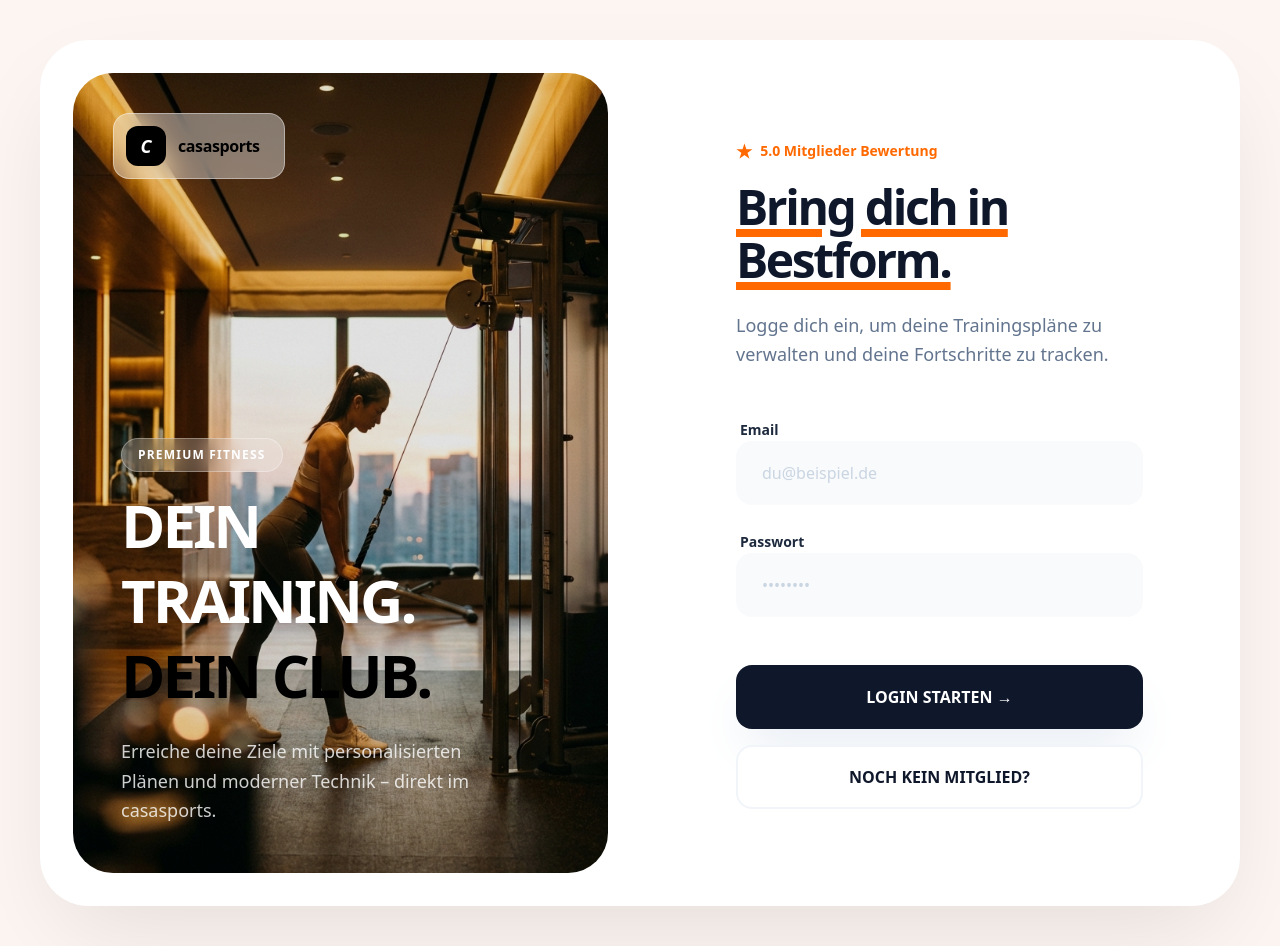
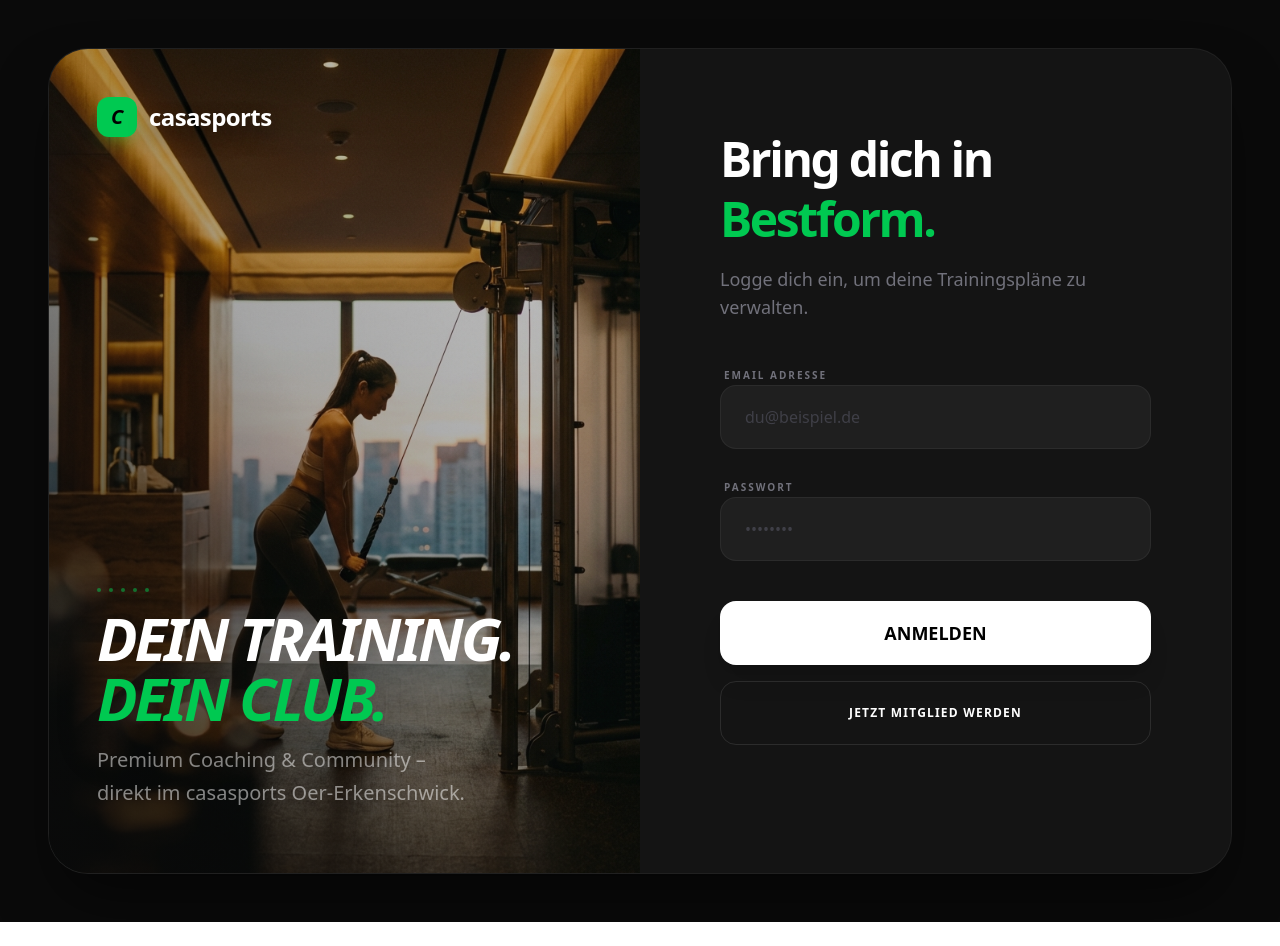
Before and after one commit to rhentschel/casasports-fitness, a Next.js app: page /login in a window 1280 px wide. After the commit the page ends 922 px from the top, so only its background shows below. Built offline with nearby package versions, Linux system fonts and the light colour scheme.

Commit message:
UI: Reverted to premium dark login design with updated CTA and casasports branding

```diff
--- a/app/login/page.tsx
+++ b/app/login/page.tsx
@@ -8,73 +8,62 @@ export default async function LoginPage(props: {
     const isVerifyMode = searchParams.verify === 'true';
 
     return (
-        <div className="min-h-screen bg-[#fcf5f1] flex items-center justify-center p-4 md:p-10 font-sans">
-            <div className="max-w-[1400px] w-full min-h-[85vh] grid grid-cols-1 lg:grid-cols-2 bg-white rounded-[48px] overflow-hidden shadow-[0_40px_100px_-20px_rgba(0,0,0,0.1)] border border-white">
+        <div className="min-h-screen bg-[#0a0a0a] flex items-center justify-center p-0 md:p-6 lg:p-12 font-sans text-white">
+            <div className="max-w-[1200px] w-full min-h-[750px] grid grid-cols-1 md:grid-cols-2 bg-[#141414] border border-white/5 md:rounded-[40px] overflow-hidden shadow-[0_32px_64px_-16px_rgba(0,0,0,0.6)]">
 
-                {/* Left Side: Premium Image Layout */}
-                <div className="hidden lg:block relative p-8">
-                    <div className="relative h-full w-full rounded-[40px] overflow-hidden group">
+                {/* Left Side: Hero Image */}
+                <div className="hidden md:block relative overflow-hidden group">
                     <img
                         src="/login_hero_fitness.png"
                         alt="casasports Fitness"
-                          className="absolute inset-0 w-full h-full object-cover transition-transform duration-1000 group-hover:scale-105"
+                        className="absolute inset-0 w-full h-full object-cover transition-transform duration-1000 group-hover:scale-110 opacity-80"
                     />
-                        <div className="absolute inset-0 bg-black/10" />
+                    <div className="absolute inset-0 bg-gradient-to-tr from-[#0a0a0a]/90 via-[#0a0a0a]/20 to-transparent" />
 
-                        {/* Branding / Badge Area */}
-                        <div className="absolute top-10 left-10">
-                            <div className="flex items-center gap-3 backdrop-blur-md bg-white/40 p-3 pr-6 rounded-2xl border border-white/40">
-                                <div className="w-10 h-10 bg-black rounded-xl flex items-center justify-center">
-                                    <span className="text-white font-bold italic text-lg">C</span>
+                    {/* Branding overlay */}
+                    <div className="absolute top-12 left-12">
+                        <div className="flex items-center gap-3 mb-8">
+                            <div className="w-10 h-10 bg-green-500 rounded-xl flex items-center justify-center shadow-lg shadow-green-500/20">
+                                <span className="text-black font-black text-xl italic leading-none">C</span>
                             </div>
-                                <span className="text-black font-bold tracking-tight">casasports</span>
+                            <span className="text-white font-bold text-2xl tracking-tight text-shadow-xl">casasports</span>
                         </div>
                     </div>
 
-                        {/* Motivational Overlay from Image */}
-                        <div className="absolute bottom-12 left-12 right-12 text-white">
-                            <div className="inline-block px-4 py-2 bg-white/20 backdrop-blur-md rounded-full border border-white/30 text-xs font-bold uppercase tracking-widest mb-4">
-                                Premium Fitness
+                    <div className="absolute bottom-16 left-12 right-12 space-y-4">
+                        <div className="flex gap-2">
+                            {[1, 2, 3, 4, 5].map(i => <div key={i} className="w-1 h-1 rounded-full bg-green-500/50" />)}
                         </div>
-                            <h2 className="text-6xl font-black leading-tight tracking-tighter mb-6">
-                                DEIN TRAINING. <br/> <span className="text-black">DEIN CLUB.</span>
+                        <h2 className="text-6xl font-black text-white leading-[1.0] tracking-tighter uppercase italic drop-shadow-2xl">
+                            DEIN TRAINING. <br />
+                            <span className="text-green-500 italic">DEIN CLUB.</span>
                         </h2>
-                            <p className="text-white/80 text-lg max-w-sm leading-relaxed font-medium">
-                                Erreiche deine Ziele mit personalisierten Plänen und moderner Technik – direkt im casasports.
+                        <p className="text-white/50 text-xl max-w-sm font-medium leading-relaxed">
+                            Premium Coaching & Community – direkt im casasports Oer-Erkenschwick.
                         </p>
                     </div>
                 </div>
+
+                {/* Right Side: Form Content */}
+                <div className="relative p-10 md:p-20 flex flex-col justify-center bg-zinc-900/10">
+                    <div className="mb-12">
+                        <div className="md:hidden flex items-center gap-2 mb-8 text-shadow-xl">
+                            <div className="w-8 h-8 bg-green-500 rounded-lg flex items-center justify-center">
+                                <span className="text-black font-black italic">C</span>
                             </div>
-
-                {/* Right Side: Clean Form */}
-                <div className="p-10 md:p-24 flex flex-col justify-center bg-white">
-                    <div className="max-w-md mx-auto w-full">
-                        <div className="flex items-center gap-2 mb-10 lg:hidden">
-                            <div className="w-8 h-8 bg-black rounded-lg flex items-center justify-center">
-                                <span className="text-white font-black text-xs">C</span>
-                            </div>
-                            <span className="font-bold text-xl uppercase tracking-tighter">casasports</span>
+                            <span className="text-white font-bold text-lg uppercase tracking-tight">casasports</span>
                         </div>
 
                         {!isVerifyMode ? (
                             <>
-                                <div className="mb-12">
-                                    <div className="text-orange-500 font-bold text-sm mb-4 flex items-center gap-2">
-                                        <span className="text-lg">★</span> 5.0 Mitglieder Bewertung
-                                    </div>
-                                    <h1 className="text-5xl font-black text-slate-900 leading-[1.1] tracking-tighter mb-6 underline decoration-orange-500 decoration-8 underline-offset-4">
-                                        Bring dich in <br /> Bestform.
-                                    </h1>
-                                    <p className="text-slate-500 text-lg leading-relaxed">
-                                        Logge dich ein, um deine Trainingspläne zu verwalten und deine Fortschritte zu tracken.
-                                    </p>
-                                </div>
+                                <h1 className="text-5xl font-black text-white tracking-tighter mb-4 leading-tight">Bring dich in <br/><span className="text-green-500">Bestform.</span></h1>
+                                <p className="text-zinc-500 text-lg font-medium">Logge dich ein, um deine Trainingspläne zu verwalten.</p>
 
-                                <form className="space-y-6">
+                                <form className="space-y-6 mt-10">
                                     <div className="space-y-2">
-                                        <label className="text-sm font-bold text-slate-800 ml-1" htmlFor="email">Email</label>
+                                        <label className="text-[10px] font-black text-zinc-500 uppercase tracking-[0.2em] px-1">Email Adresse</label>
                                         <input
-                                            className="w-full h-16 rounded-2xl px-6 bg-slate-50 border-2 border-transparent focus:border-slate-900 focus:bg-white transition-all outline-none text-slate-900 font-medium placeholder:text-slate-300"
+                                            className="w-full h-16 rounded-2xl px-6 bg-white/5 border border-white/5 focus:border-green-500/50 focus:bg-white/10 transition-all outline-none text-white font-medium placeholder:text-zinc-700"
                                             name="email"
                                             type="email"
                                             placeholder="du@beispiel.de"
@@ -83,9 +72,9 @@ export default async function LoginPage(props: {
                                     </div>
 
                                     <div className="space-y-2">
-                                        <label className="text-sm font-bold text-slate-800 ml-1" htmlFor="password">Passwort</label>
+                                        <label className="text-[10px] font-black text-zinc-500 uppercase tracking-[0.2em] px-1">Passwort</label>
                                         <input
-                                            className="w-full h-16 rounded-2xl px-6 bg-slate-50 border-2 border-transparent focus:border-slate-900 focus:bg-white transition-all outline-none text-slate-900 font-medium placeholder:text-slate-300"
+                                            className="w-full h-16 rounded-2xl px-6 bg-white/5 border border-white/5 focus:border-green-500/50 focus:bg-white/10 transition-all outline-none text-white font-medium placeholder:text-zinc-700"
                                             type="password"
                                             name="password"
                                             placeholder="••••••••"
@@ -93,68 +82,57 @@ export default async function LoginPage(props: {
                                         />
                                     </div>
 
-                                    <div className="flex flex-col gap-4 pt-6">
+                                    <div className="flex flex-col gap-4 pt-4">
                                         <button
                                             formAction={login}
-                                            className="w-full h-16 bg-slate-900 text-white font-black rounded-2xl transition-all hover:bg-black active:scale-[0.98] shadow-2xl shadow-slate-200"
+                                            className="w-full h-16 bg-white text-black font-black rounded-2xl transition-all hover:bg-green-500 active:scale-[0.98] shadow-xl text-lg flex items-center justify-center gap-2"
                                         >
-                                            LOGIN STARTEN →
+                                            ANMELDEN
                                         </button>
                                         <button
                                             formAction={signup}
-                                            className="w-full h-16 bg-white text-slate-900 font-bold rounded-2xl border-2 border-slate-100 transition-all hover:border-slate-900 active:scale-[0.98]"
+                                            className="w-full h-16 bg-transparent text-white font-bold rounded-2xl border border-white/10 transition-all hover:bg-white/5 active:scale-[0.98] uppercase tracking-widest text-xs"
                                         >
-                                            NOCH KEIN MITGLIED?
+                                            Jetzt Mitglied werden
                                         </button>
                                     </div>
                                 </form>
                             </>
                         ) : (
                             <>
-                                <div className="mb-12">
-                                    <h1 className="text-4xl font-black text-slate-900 leading-[1.1] tracking-tighter mb-6">
-                                        Code eingeben
-                                    </h1>
-                                    <p className="text-slate-500 text-lg leading-relaxed">
-                                        Wir haben einen Bestätigungscode an <b>{searchParams.email}</b> gesendet.
-                                    </p>
-                                </div>
+                                <h1 className="text-4xl font-black text-white tracking-tighter mb-4">Code eingeben</h1>
+                                <p className="text-zinc-500 font-medium">Prüfe dein Postfach: <b>{searchParams.email}</b></p>
 
-                                <form className="space-y-6">
+                                <form className="space-y-8 mt-10">
                                     <input type="hidden" name="email" value={searchParams.email} />
-                                    <div className="space-y-2">
-                                        <label className="text-sm font-bold text-slate-800 ml-1" htmlFor="token">6-stelliger Code</label>
+                                    <div className="space-y-4 text-center">
                                         <input
-                                            className="w-full h-16 rounded-2xl px-6 bg-slate-50 border-2 border-transparent focus:border-slate-900 focus:bg-white transition-all outline-none text-slate-900 font-extrabold text-2xl tracking-[1em] text-center placeholder:text-slate-200"
+                                            className="w-full h-20 rounded-3xl px-6 bg-white/5 border border-green-500/30 focus:border-green-500 transition-all outline-none text-white font-black text-4xl tracking-[0.5em] text-center"
                                             name="token"
                                             type="text"
                                             placeholder="000000"
                                             maxLength={6}
                                             required
                                         />
+                                        <p className="text-[10px] font-black text-zinc-500 uppercase tracking-[0.2em]">6-stelliger Bestätigungscode</p>
                                     </div>
 
-                                    <div className="flex flex-col gap-4 pt-6">
+                                    <div className="flex flex-col gap-4 pt-4">
                                         <button
                                             formAction={verifyOtp}
-                                            className="w-full h-16 bg-orange-500 text-white font-black rounded-2xl transition-all hover:bg-orange-600 active:scale-[0.98] shadow-2xl shadow-orange-200"
+                                            className="w-full h-16 bg-green-500 text-black font-black rounded-2xl transition-all hover:bg-green-400 active:scale-[0.98] shadow-xl text-lg"
                                         >
-                                            CODE VERIFIZIEREN →
+                                            CODE VERIFIZIEREN
                                         </button>
-                                        <a
-                                            href="/login"
-                                            className="w-full h-16 bg-white text-slate-900 font-bold rounded-2xl border-2 border-slate-100 flex items-center justify-center hover:border-slate-900 transition-all"
-                                        >
-                                            ZURÜCK ZUM LOGIN
-                                        </a>
+                                        <a href="/login" className="text-zinc-500 text-center text-xs font-bold hover:text-white transition-colors">Abbrechen und zurück</a>
                                     </div>
                                 </form>
                             </>
                         )}
 
                         {searchParams?.message && (
-                            <div className="mt-8 p-6 bg-red-50 border border-red-100 rounded-[24px]">
-                                <p className="text-red-600 text-sm font-bold text-center flex items-center justify-center gap-2">
+                            <div className="mt-8 p-5 bg-red-500/10 border border-red-500/20 rounded-2xl">
+                                <p className="text-red-400 text-sm font-bold text-center flex items-center justify-center gap-2 uppercase tracking-tight">
                                     {searchParams.message}
                                 </p>
                             </div>
```
Lines whose indentation alone changed are shown as unchanged.
